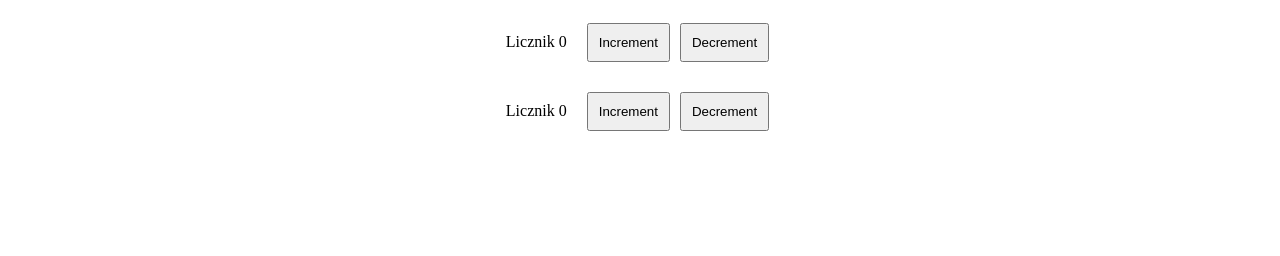
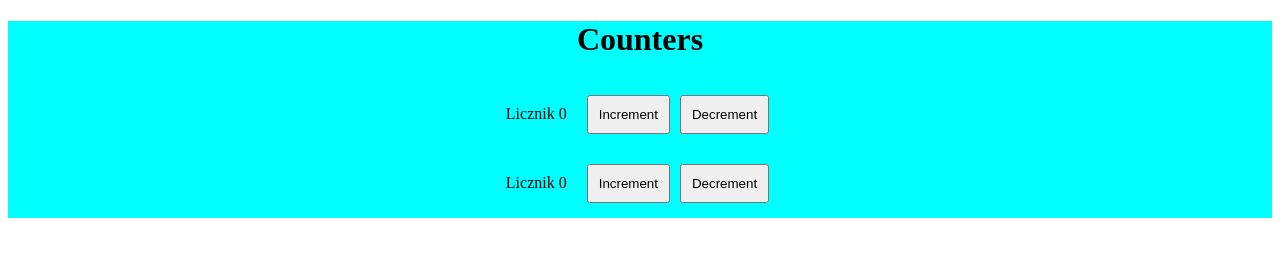
Before and after one commit to Borunia/14.6_zadanie, a plain HTML site: page index.html in a window 1280 px wide. Drawn offline with nearby package versions, Linux system fonts and the light colour scheme.

Commit message:
add changes

```diff
--- a/script.js
+++ b/script.js
@@ -4,7 +4,6 @@ var Counter = React.createClass({
             counter: 0
         };
     },
-
     increment: function() {
         this.setState({
             counter: this.state.counter + 1
@@ -16,6 +15,28 @@ var Counter = React.createClass({
         });
     },
 
+    getDefaultProps: function () {
+        console.log('getDefaultProps - for initialization props')
+    },
+    componentWillMount: function () {
+        console.log('componentWillMount; counter: '+this.state.counter+3)
+    },
+    componentWillReceiveProps: function () {
+        console.log('componentWillReceiveProps')
+    },
+    shouldComponentUpdate: function () {
+        console.log('shouldComponentUpdate')
+    },
+    componentWillUpdate: function () {
+        console.log('componentWillUpdate')
+    },
+    componentDidUpdate: function () {
+        console.log('componentDidUpdate ')
+    },
+    componentWillUnmount: function () {
+        console.log('componentWillUnmount')
+    },
+
     render: function() {
         return React.createElement('div', {},
             React.createElement('span', {}, 'Licznik ' + this.state.counter),
@@ -25,8 +46,10 @@ var Counter = React.createClass({
     }
 });
 
-var element = React.createElement(Counter);
-var element2 = React.createElement(Counter);
+var element = React.createElement('div', {className: 'counters'},
+		React.createElement('h1', {}, 'Counters'),
+		React.createElement(Counter),
+		React.createElement(Counter)
+	);
 
 ReactDOM.render(element, document.getElementById('app'));
-ReactDOM.render(element, document.getElementById('app2'));
--- a/style.css
+++ b/style.css
@@ -10,3 +10,7 @@ button {
 span{
     margin-right: 15px;
 }
+
+.counters{
+	background-color: aqua;
+}
```
Also changed, not shown: index.html (+0 -1 lines).
